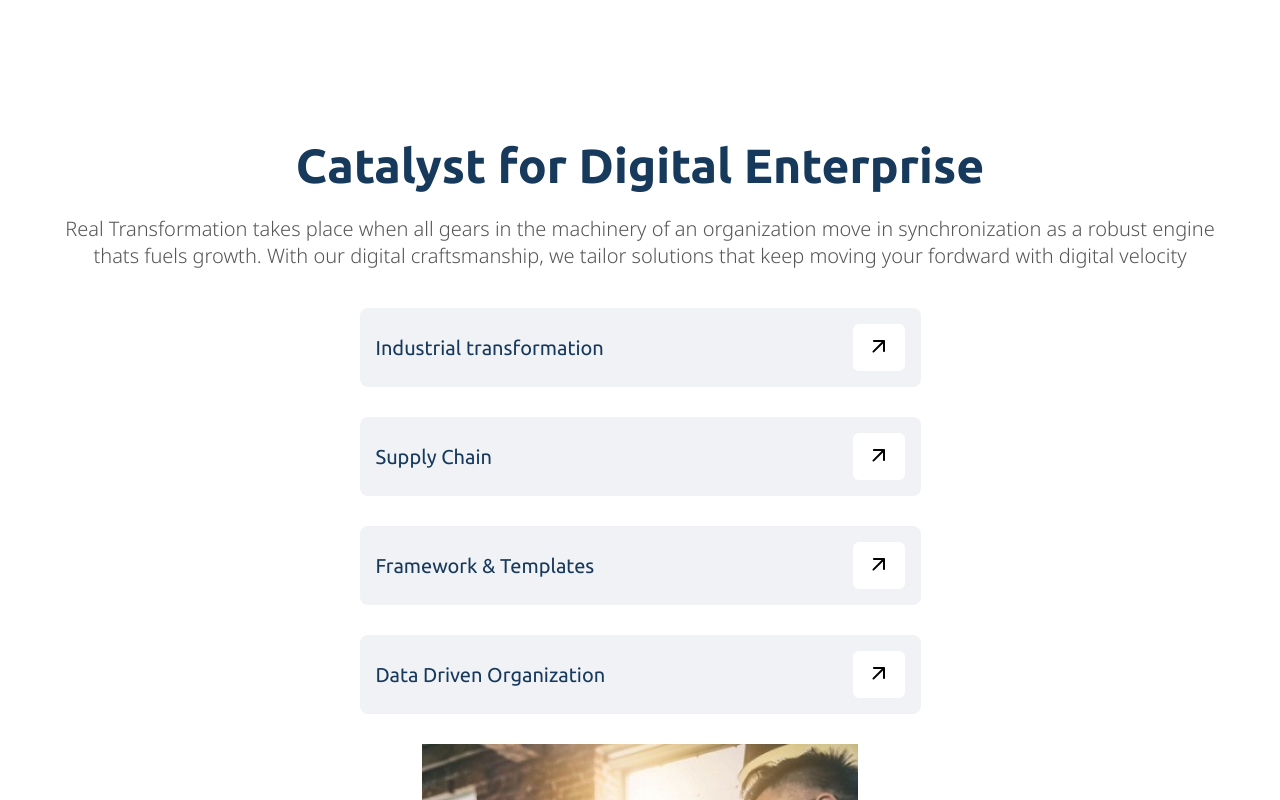
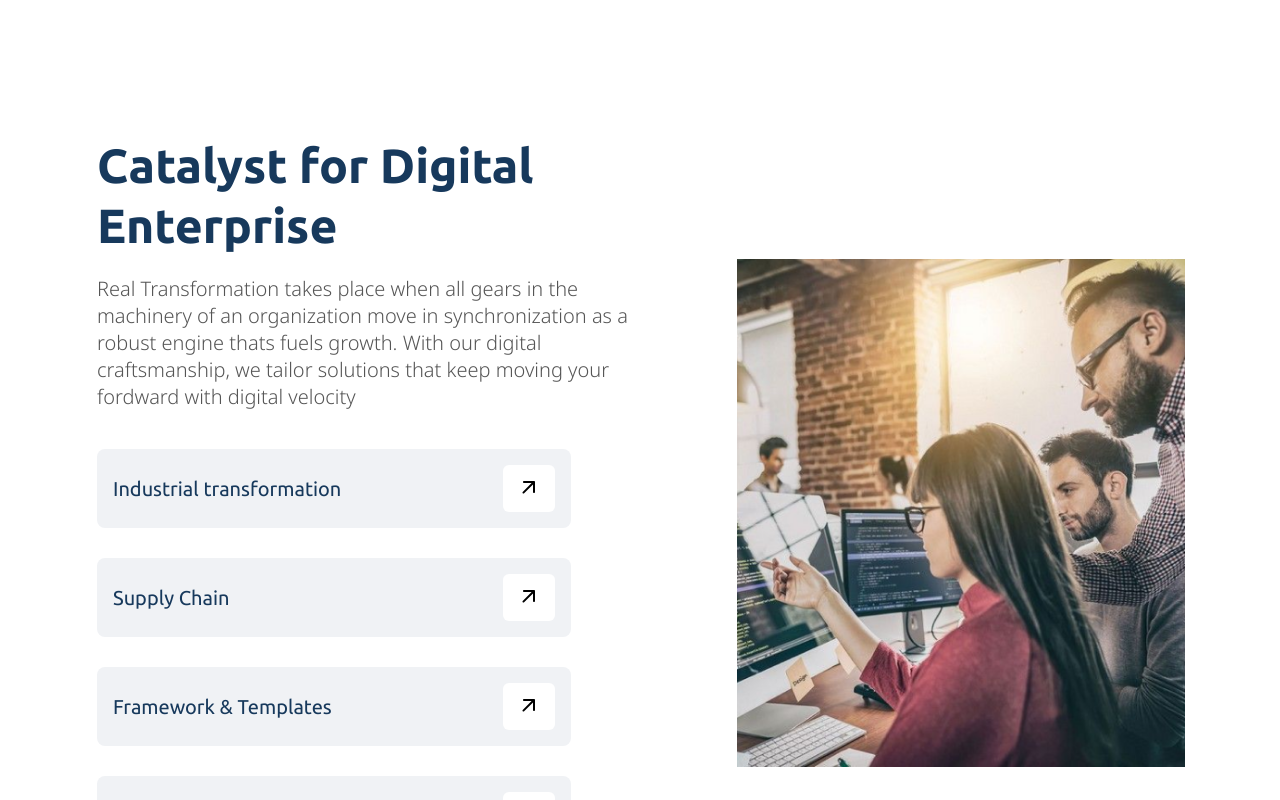
Before and after one commit to Andharikar9011/OraneConsFrontendDeploy, a React (Create React App) app: page / in a window 1280 px wide. Shown: the part 5520-6320 px from the top of the page. Built offline with nearby package versions, Linux system fonts and the light colour scheme.

Commit message:
sec7 complete responive

```diff
--- a/src/pages/Page1/Section_7/Sectionbuttons.jsx
+++ b/src/pages/Page1/Section_7/Sectionbuttons.jsx
@@ -3,13 +3,11 @@ import "./sec7_styles.css";
 import ArrowOutwardRoundedIcon from "@mui/icons-material/ArrowOutwardRounded";
 function Sectionbuttons(props) {
   return (
-    <div>
-      <div className="sec7_outerButton">
-        <h4>{props.heading} </h4>
-        <button>
-          <ArrowOutwardRoundedIcon />
-        </button>
-      </div>
+    <div className="sec7_outerButton">
+      <h4>{props.heading} </h4>
+      <button>
+        <ArrowOutwardRoundedIcon />
+      </button>
     </div>
   );
 }
--- a/src/pages/Page1/Section_7/sec7_styles.css
+++ b/src/pages/Page1/Section_7/sec7_styles.css
@@ -2,18 +2,14 @@
 
 .section7_container {
   display: flex;
-
+  justify-content: center;
+  align-items: center;
   flex-wrap: wrap;
 }
-
 .sec7_leftpane {
-  display: flex;
-  flex-direction: column;
-  justify-content: center;
-  align-items: center;
-  margin: auto;
-  text-align: left;
-  /* background-color: cyan; */
+  width: 50%;
+  flex-grow: 1;
+  padding-left: 97px;
 }
 
 .sec7_leftpane h1 {
@@ -22,36 +18,33 @@
   font-weight: 700;
   font-size: 48px;
   line-height: 60px;
-  margin-bottom: 1.25rem;
-  /* identical to box height, or 125% */
   width: 90%;
-  text-align: center;
-
   color: #17395c;
 }
 
 .sec7_leftpane p {
-  text-align: center;
+  margin-top: 20px;
   font-family: "Noto Sans";
   font-style: normal;
   font-weight: 300;
   font-size: 20px;
   line-height: 27px;
-  margin-bottom: 2.438rem;
   width: 90%;
-  /* grey sec */
+  color: #555555;
+}
 
-  color: #555555;
+.sec7_Buttons {
+  display: flex;
+  flex-direction: column;
+  margin-top: 39px;
 }
 
 .sec7_outerButton {
   display: flex;
   justify-content: space-between;
-  text-align: center;
   align-items: center;
   padding: 1rem;
-  width: 35.063rem;
-  /* width: 90%; */
+  width: 37vw;
   background: #f0f2f5;
   border-radius: 8px;
   margin-bottom: 1.875rem;
@@ -63,7 +56,6 @@
   font-weight: 400;
   font-size: 20px;
   line-height: 23px;
-
   color: #17395c;
 }
 
@@ -75,26 +67,38 @@
 }
 
 .sec7_rightpane {
-  display: flex;
-  align-items: center;
-  justify-content: center;
-  margin: auto;
-  /* background-color: salmon; */
+  margin-right: 95px;
+  margin-bottom: 50px;
+}
+.sec7_rightpane img {
+  margin-top: 60px;
+  width: 35vw;
+  height: auto;
 }
 
-.sec7_rightpane img {
-  width: 90%;
+@media only screen and (max-width: 750px) {
+  .section7_container {
+    display: inline;
+  }
+  .sec7_leftpane {
+    width: 100%;
+  }
+  .sec7_outerButton {
+    width: 80%;
+  }
+  .sec7_rightpane {
+    display: flex;
+    justify-content: center;
+    margin: 0;
+  }
+  .sec7_rightpane img {
+    width: 70vw;
+  }
 }
 
-.sec7_Buttons {
-  display: flex;
-  flex-direction: column;
-  align-items: center;
-  /* justify-content: center; */
-}
-
-@media only screen and (max-width: 800px) {
-  .sec7_outerButton {
-    width: 20rem;
+@media only screen and (max-width: 450px) {
+  .sec7_leftpane {
+    width: 100%;
+    padding-left: 50px;
   }
 }
```
